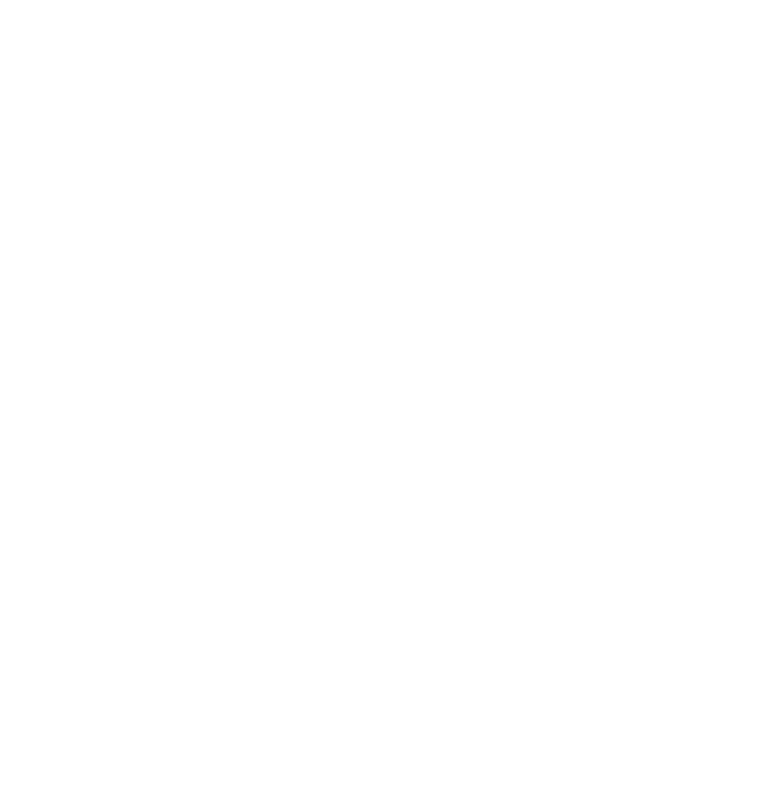
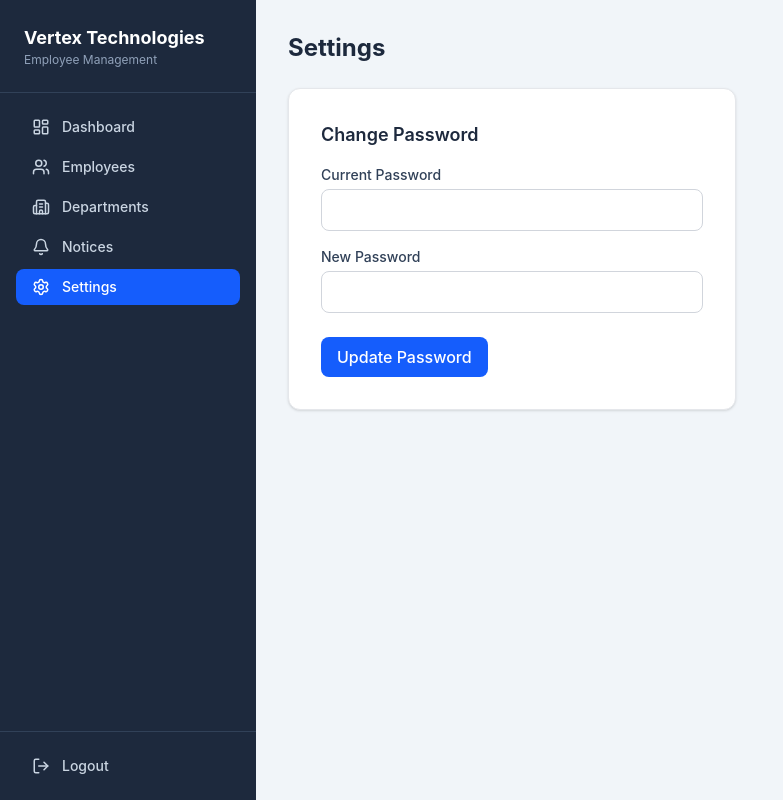
Before and after one commit to anujkumar100204-lab/employee-management-system, a React app in the folder frontend/: page /settings in a window 1280 px wide. Before the commit this address had no page. Shown: the whole page, without its empty margins (0-783 px from the left). Built offline with nearby package versions, Linux system fonts and the light colour scheme; sample sign-in values are in the browser's storage; the HTML template or start-up script is replaced by a standard one.

Commit message:
Add Change Password feature for admin and employee

```diff
--- a/frontend/src/App.jsx
+++ b/frontend/src/App.jsx
@@ -13,6 +13,7 @@
 import EmployeeDashboard from './pages/EmployeeDashboard';
 import MyProfile from './pages/MyProfile';
 import EmployeeNotices from './pages/EmployeeNotices';
+import Settings from './pages/Settings';
 
 function App() {
   return (
@@ -100,6 +101,14 @@
             </ProtectedRoute>
           }
         />
+        <Route
+          path="/settings"
+          element={
+            <ProtectedRoute>
+              <Settings />
+            </ProtectedRoute>
+          }
+        />
       </Routes>
       <ToastContainer position="top-right" autoClose={3000} />
     </BrowserRouter>
--- a/frontend/src/components/Layout.jsx
+++ b/frontend/src/components/Layout.jsx
@@ -1,5 +1,5 @@
 import { NavLink, useNavigate } from 'react-router-dom';
-import { LayoutDashboard, Users, Building2, Bell, LogOut } from 'lucide-react';
+import { LayoutDashboard, Users, Building2, Bell, Settings as SettingsIcon, LogOut } from 'lucide-react';
 
 function Layout({ children }) {
   const navigate = useNavigate();
@@ -15,6 +15,7 @@
     { to: '/employees', label: 'Employees', icon: Users },
     { to: '/departments', label: 'Departments', icon: Building2 },
     { to: '/notices', label: 'Notices', icon: Bell },
+    { to: '/settings', label: 'Settings', icon: SettingsIcon },
   ];
 
   return (
--- a/frontend/src/pages/MyProfile.jsx
+++ b/frontend/src/pages/MyProfile.jsx
@@ -9,6 +9,10 @@
   const [editing, setEditing] = useState(false);
   const [phone, setPhone] = useState('');
   const [address, setAddress] = useState('');
+
+  const [showPasswordForm, setShowPasswordForm] = useState(false);
+  const [currentPassword, setCurrentPassword] = useState('');
+  const [newPassword, setNewPassword] = useState('');
 
   const fetchProfile = async () => {
     try {
@@ -48,6 +52,25 @@
     }
   };
 
+  const handleChangePassword = async (e) => {
+    e.preventDefault();
+
+    try {
+      const token = localStorage.getItem('token');
+      await api.put(
+        '/auth/change-password',
+        { currentPassword, newPassword },
+        { headers: { Authorization: `Bearer ${token}` } }
+      );
+      toast.success('Password changed successfully');
+      setCurrentPassword('');
+      setNewPassword('');
+      setShowPasswordForm(false);
+    } catch (err) {
+      toast.error(err.response?.data?.message || 'Failed to change password');
+    }
+  };
+
   if (loading) {
     return (
       <EmployeeLayout>
@@ -61,7 +84,7 @@
       <div className="p-8">
         <h1 className="text-2xl font-bold text-slate-800 mb-6">My Profile</h1>
 
-        <div className="bg-white rounded-xl shadow-sm border border-gray-200 p-8 max-w-2xl">
+        <div className="bg-white rounded-xl shadow-sm border border-gray-200 p-8 max-w-2xl mb-6">
           <div className="mb-6">
             <h2 className="text-xl font-bold text-slate-800">{profile.full_name}</h2>
             <p className="text-sm text-gray-500">{profile.employee_id}</p>
@@ -150,6 +173,59 @@
             </>
           )}
         </div>
+
+        <div className="bg-white rounded-xl shadow-sm border border-gray-200 p-8 max-w-2xl">
+          <h2 className="text-lg font-semibold text-slate-800 mb-4">Change Password</h2>
+
+          {showPasswordForm ? (
+            <form onSubmit={handleChangePassword} className="max-w-sm">
+              <label className="block text-sm font-medium text-slate-700 mb-1">
+                Current Password
+              </label>
+              <input
+                type="password"
+                value={currentPassword}
+                onChange={(e) => setCurrentPassword(e.target.value)}
+                className="w-full border border-gray-300 rounded-lg px-3 py-2 mb-4 focus:outline-none focus:ring-2 focus:ring-blue-500"
+                required
+              />
+
+              <label className="block text-sm font-medium text-slate-700 mb-1">
+                New Password
+              </label>
+              <input
+                type="password"
+                value={newPassword}
+                onChange={(e) => setNewPassword(e.target.value)}
+                className="w-full border border-gray-300 rounded-lg px-3 py-2 mb-4 focus:outline-none focus:ring-2 focus:ring-blue-500"
+                required
+              />
+
+              <div className="space-x-3">
+                <button
+                  type="submit"
+                  className="bg-blue-600 text-white font-medium px-4 py-2 rounded-lg hover:bg-blue-700 transition"
+                >
+                  Update Password
+                </button>
+                <button
+                  type="button"
+                  onClick={() => setShowPasswordForm(false)}
+                  className="text-gray-500 px-4 py-2 hover:underline"
+                >
+                  Cancel
+                </button>
+              </div>
+            </form>
+          ) : (
+            <button
+              onClick={() => setShowPasswordForm(true)}
+              className="text-blue-600 hover:underline text-sm"
+            >
+              Change Password
+            </button>
+          )}
+        </div>
       </div>
     </EmployeeLayout>
   );
--- /dev/null
+++ b/frontend/src/pages/Settings.jsx
@@ -0,0 +1,72 @@
+import { useState } from 'react';
+import { toast } from 'react-toastify';
+import api from '../api/axios';
+import Layout from '../components/Layout';
+
+function Settings() {
+  const [currentPassword, setCurrentPassword] = useState('');
+  const [newPassword, setNewPassword] = useState('');
+
+  const handleChangePassword = async (e) => {
+    e.preventDefault();
+
+    try {
+      const token = localStorage.getItem('token');
+      await api.put(
+        '/auth/change-password',
+        { currentPassword, newPassword },
+        { headers: { Authorization: `Bearer ${token}` } }
+      );
+      toast.success('Password changed successfully');
+      setCurrentPassword('');
+      setNewPassword('');
+    } catch (err) {
+      toast.error(err.response?.data?.message || 'Failed to change password');
+    }
+  };
+
+  return (
+    <Layout>
+      <div className="p-8">
+        <h1 className="text-2xl font-bold text-slate-800 mb-6">Settings</h1>
+
+        <div className="bg-white rounded-xl shadow-sm border border-gray-200 p-8 max-w-md">
+          <h2 className="text-lg font-semibold text-slate-800 mb-4">Change Password</h2>
+
+          <form onSubmit={handleChangePassword}>
+            <label className="block text-sm font-medium text-slate-700 mb-1">
+              Current Password
+            </label>
+            <input
+              type="password"
+              value={currentPassword}
+              onChange={(e) => setCurrentPassword(e.target.value)}
+              className="w-full border border-gray-300 rounded-lg px-3 py-2 mb-4 focus:outline-none focus:ring-2 focus:ring-blue-500"
+              required
+            />
+
+            <label className="block text-sm font-medium text-slate-700 mb-1">
+              New Password
+            </label>
+            <input
+              type="password"
+              value={newPassword}
+              onChange={(e) => setNewPassword(e.target.value)}
+              className="w-full border border-gray-300 rounded-lg px-3 py-2 mb-6 focus:outline-none focus:ring-2 focus:ring-blue-500"
+              required
+            />
+
+            <button
+              type="submit"
+              className="bg-blue-600 text-white font-medium px-4 py-2 rounded-lg hover:bg-blue-700 transition"
+            >
+              Update Password
+            </button>
+          </form>
+        </div>
+      </div>
+    </Layout>
+  );
+}
+
+export default Settings;
```
Also changed, not shown: 2 other files (tests, documents, lock files or other folders).
